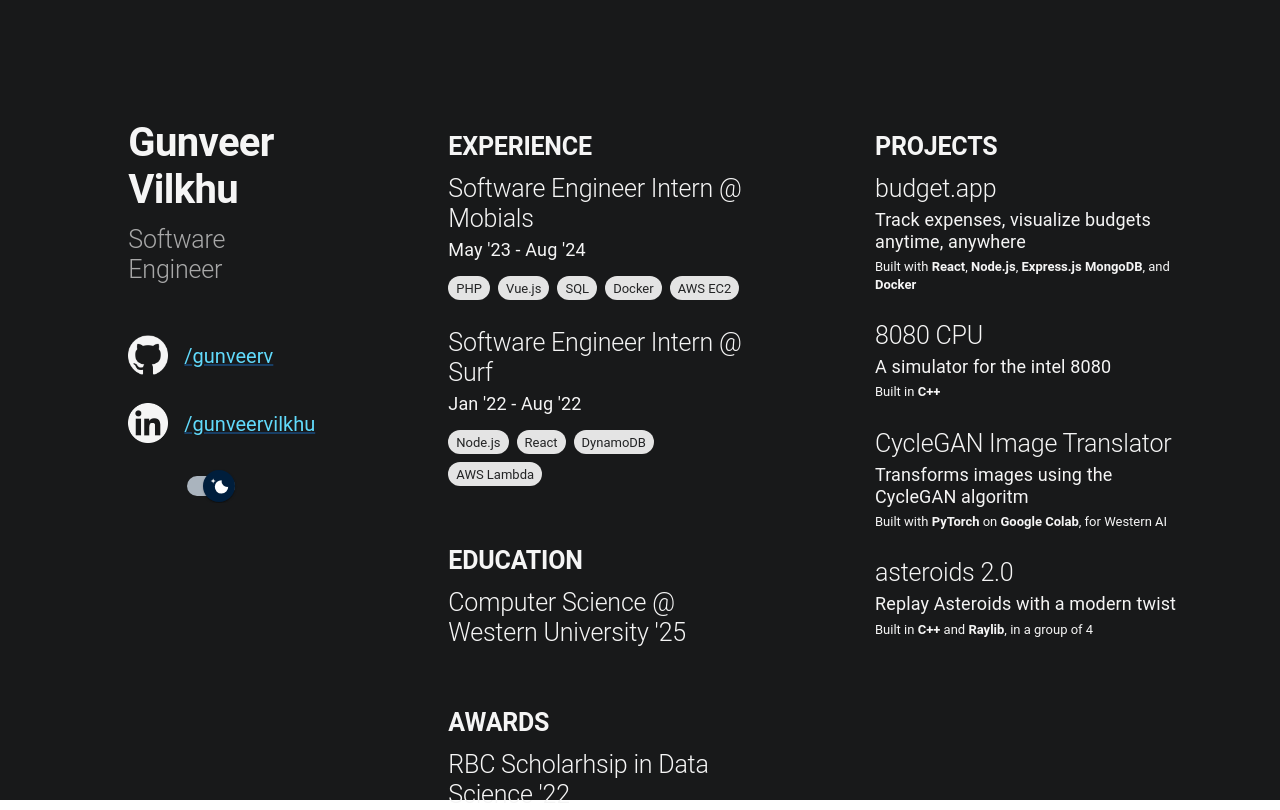
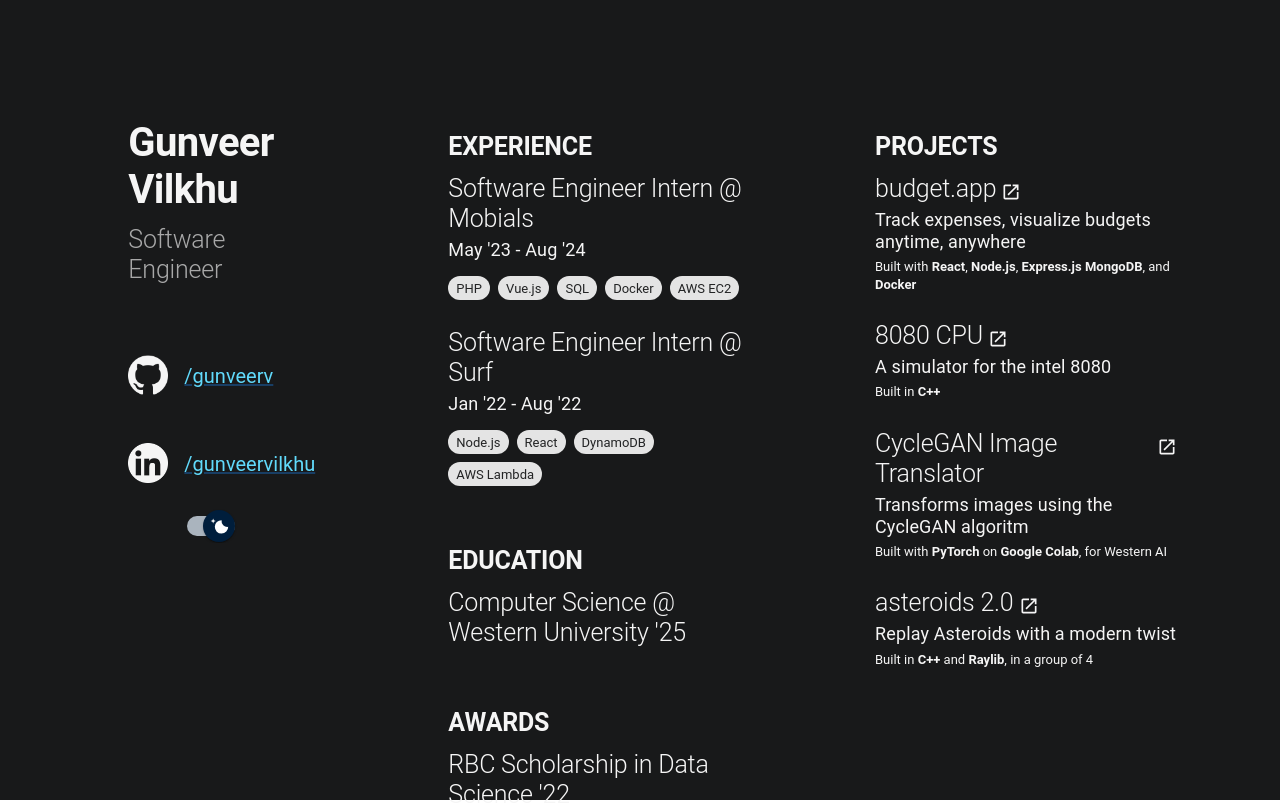
Before and after one commit to gunveerv/gunveerv.github.io, a React (Create React App) app: page / in a window 1280 px wide. Built offline with nearby package versions, Linux system fonts and the light colour scheme.

Commit message:
added open icon

```diff
--- a/src/App.css
+++ b/src/App.css
@@ -159,3 +159,14 @@
 .grid:hover{
   opacity: 85%;
 }
+
+.link {
+  color: var(--text-primary);
+  padding-top: 20px;
+  margin-left: 5px;
+}
+
+.link-grid {
+  display: flex;
+  justify-content: flex-start;
+}
--- a/src/components/Awards.js
+++ b/src/components/Awards.js
@@ -5,7 +5,7 @@
   return (
     <div>
       <Typography variant="h2" className="bold">AWARDS</Typography>
-      <Typography variant="h2">RBC Scholarhsip in Data Science '22</Typography>
+      <Typography variant="h2">RBC Scholarship in Data Science '22</Typography>
     </div>
   );
 }
--- a/src/components/Projects.js
+++ b/src/components/Projects.js
@@ -1,6 +1,7 @@
 import { Link, Typography } from '@mui/material';
 import Grid from '@mui/material/Grid';
 import Box from '@mui/material/Box';
+import OpenInNewIcon from '@mui/icons-material/OpenInNew';
 import '../App.css';
 
 function Projects() {
@@ -16,7 +17,10 @@
       >
         <Grid item xs={0} className="grid">
           <Link href="https://github.com/gunveerv/budget.app" underline="none">
-            <Typography variant="h2">budget.app</Typography>
+            <Box className="link-grid">
+              <Typography variant="h2">budget.app </Typography>
+              <OpenInNewIcon className="link" fontSize="small" />
+            </Box>
             <Typography variant="h4">Track expenses, visualize budgets anytime, anywhere</Typography>
             <Typography variant="h5">
               Built with
@@ -34,7 +38,10 @@
 
         <Grid item xs={0} className="grid">
           <Link href="https://github.com/gunveerv/8080-Emulation" underline="none">
-            <Typography variant="h2">8080 CPU</Typography>
+            <Box className="link-grid">
+              <Typography variant="h2">8080 CPU</Typography>
+              <OpenInNewIcon className="link" fontSize="small" />
+            </Box>
             <Typography variant="h4">A simulator for the intel 8080</Typography>
             <Typography variant="h5">
               Built in
@@ -45,7 +52,10 @@
 
         <Grid item xs={0} className="grid">
           <Link href="https://github.com/gunveerv/WAI-October_Event" underline="none">
-            <Typography variant="h2">CycleGAN Image Translator</Typography>
+            <Box className="link-grid">
+              <Typography variant="h2">CycleGAN Image Translator</Typography>
+              <OpenInNewIcon className="link" fontSize="small" />
+            </Box>
             <Typography variant="h4">Transforms images using the CycleGAN algoritm</Typography>
             <Typography variant="h5">
               Built with
@@ -59,7 +69,10 @@
 
         <Grid item xs={0} className="grid">
           <Link href="https://github.com/gunveerv/asteroids-2.0" underline="none">
-            <Typography variant="h2">asteroids 2.0</Typography>
+            <Box className="link-grid">
+              <Typography variant="h2">asteroids 2.0</Typography>
+              <OpenInNewIcon className="link" fontSize="small" />
+            </Box>
             <Typography variant="h4">Replay Asteroids with a modern twist</Typography>
             <Typography variant="h5">
               Built in
```
Also changed, not shown: package.json (+4 -3 lines), 1 other file (tests, documents, lock files or other folders).
